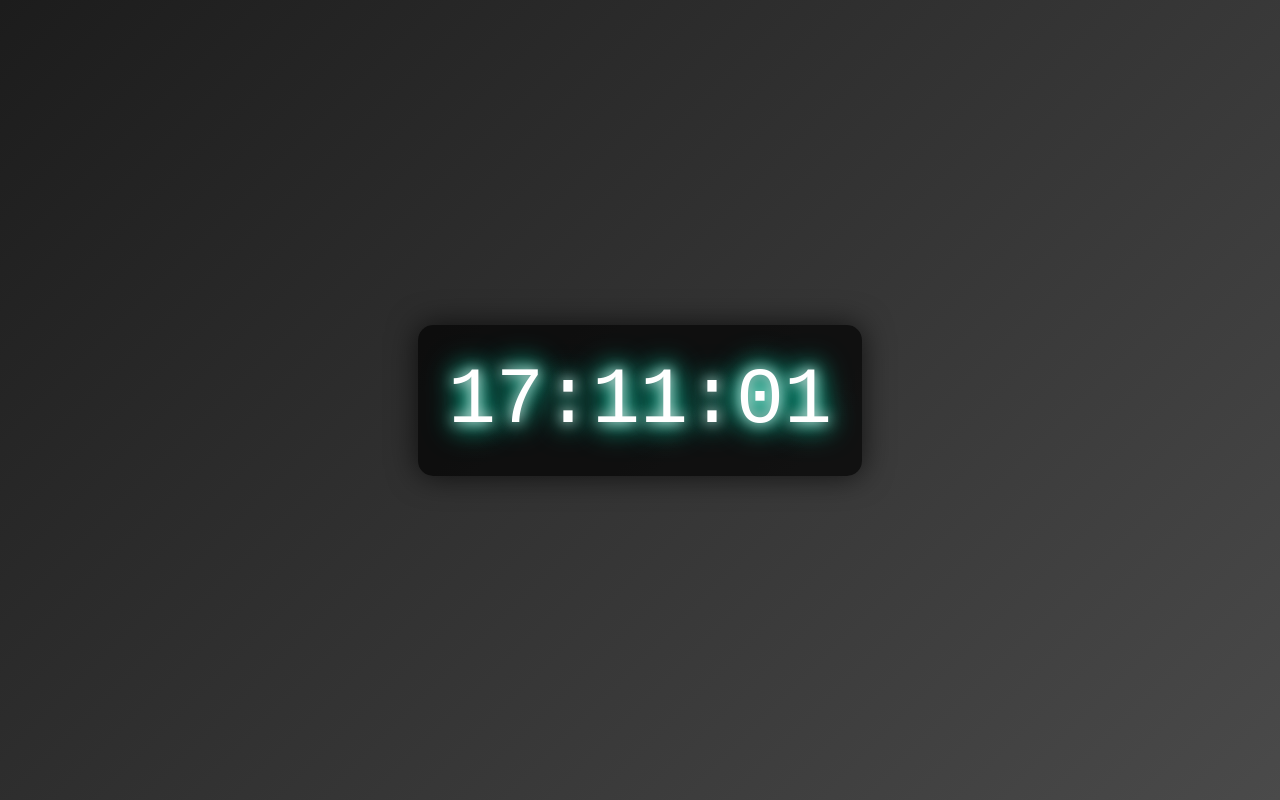
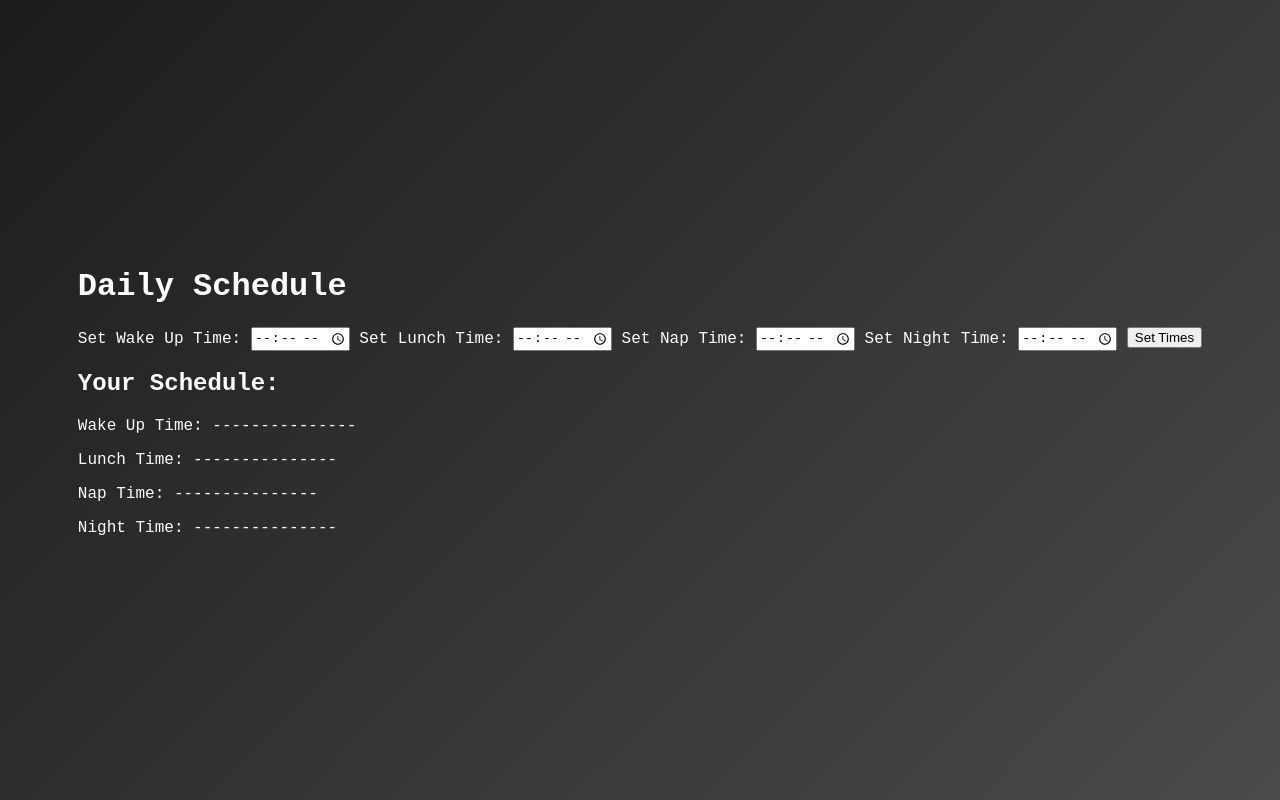
Before and after one commit to Sumant2005/DigiClock, a plain HTML site: page index.html in a window 1280 px wide. Drawn offline with Linux system fonts and the light colour scheme.

Commit message:
index.html

```diff
--- a/index.html
+++ b/index.html
@@ -3,11 +3,37 @@
 <head>
     <meta charset="UTF-8">
     <meta name="viewport" content="width=device-width, initial-scale=1.0">
-    <title>Digital Clock</title>
+    <title>Daily Schedule</title>
     <link rel="stylesheet" href="styles.css">
 </head>
 <body>
-    <div class="clock" id="clock"></div>
+    <div class="container">
+        <h1>Daily Schedule</h1>
+        <div class="time-settings">
+            <label for="wake-up-time">Set Wake Up Time:</label>
+            <input type="time" id="wake-up-time">
+
+            <label for="lunch-time">Set Lunch Time:</label>
+            <input type="time" id="lunch-time">
+
+            <label for="nap-time">Set Nap Time:</label>
+            <input type="time" id="nap-time">
+
+            <label for="night-time">Set Night Time:</label>
+            <input type="time" id="night-time">
+
+            <button id="set-times">Set Times</button>
+        </div>
+
+        <div class="schedule-output">
+            <h2>Your Schedule:</h2>
+            <p id="wake-up-output">Wake Up Time: ---------------</p>
+            <p id="lunch-output">Lunch Time: ---------------</p>
+            <p id="nap-output">Nap Time: ---------------</p>
+            <p id="night-output">Night Time: ---------------</p>
+        </div>
+    </div>
+
     <script src="script.js"></script>
 </body>
 </html>
```
